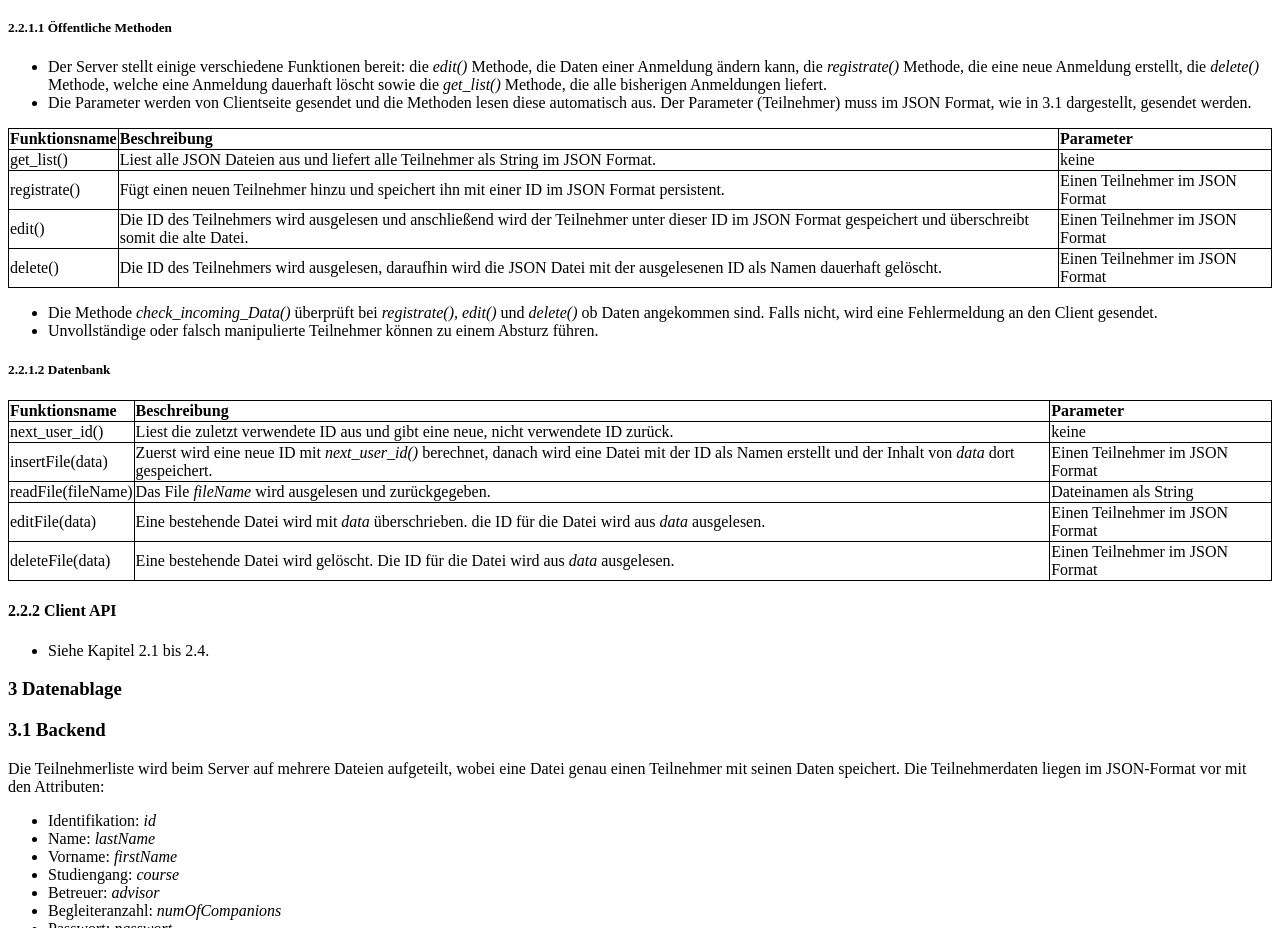
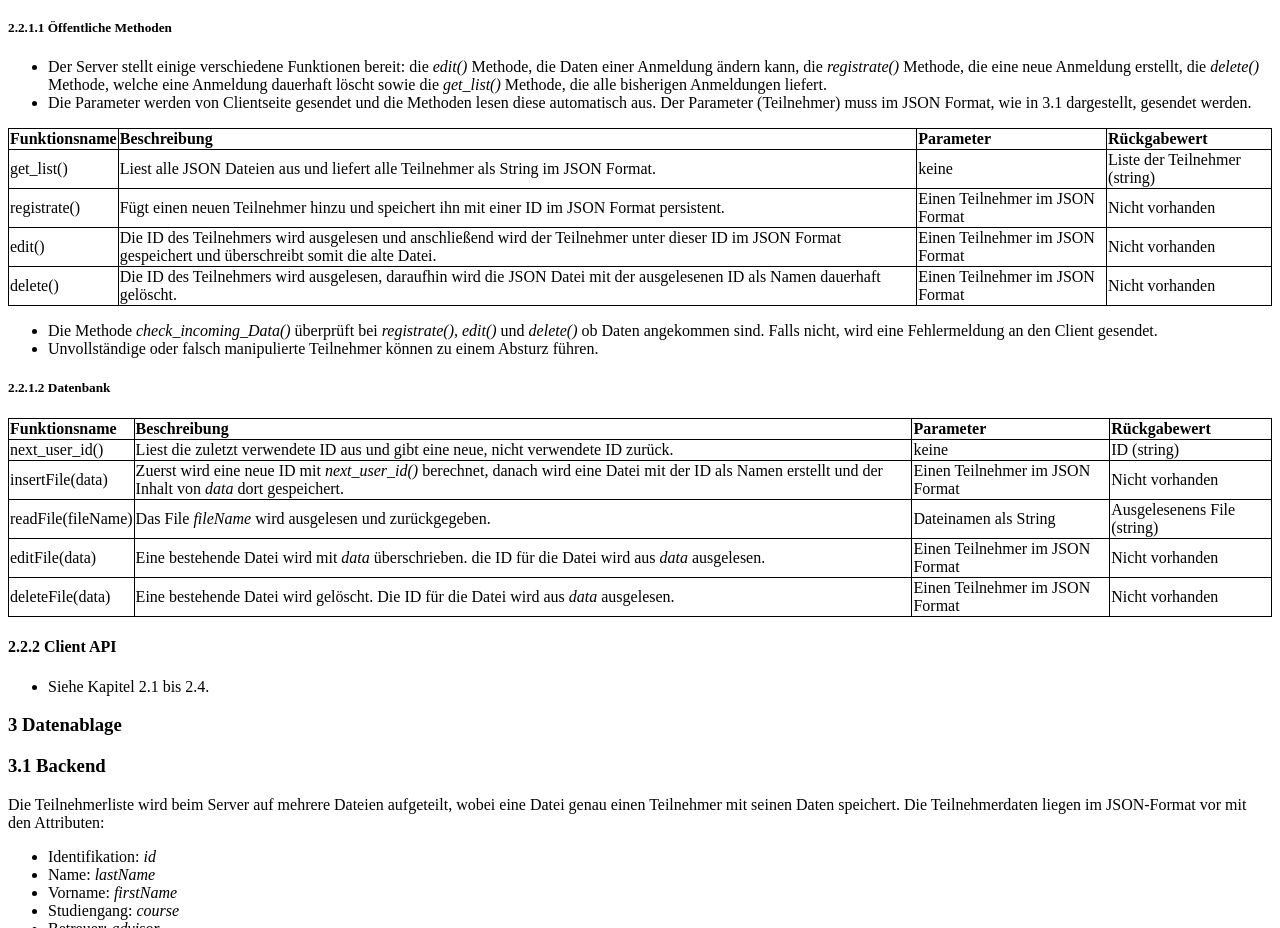
Before and after one commit to Dtebart/Web-Praktikum, a plain HTML site: page documentation/doc.html in a window 1280 px wide. Shown: the part 1525-2453 px from the top of the page. Drawn offline with Linux system fonts and the light colour scheme.

Commit message:
Rueckgabewert zur Server API hinzugefuegt.

```diff
--- a/documentation/doc.html
+++ b/documentation/doc.html
@@ -78,6 +78,7 @@
 <th align="left">Funktionsname</th>
 <th align="left">Beschreibung</th>
 <th align="left">Parameter</th>
+<th align="left">Rückgabewert</th>
 </tr>
 </thead>
 <tbody>
@@ -85,21 +86,25 @@
 <td align="left">get_list()</td>
 <td align="left">Liest alle JSON Dateien aus und liefert alle Teilnehmer als String im JSON Format.</td>
 <td align="left">keine</td>
+<td align="left">Liste der Teilnehmer (string)</td>
 </tr>
 <tr class="even">
 <td align="left">registrate()</td>
 <td align="left">Fügt einen neuen Teilnehmer hinzu und speichert ihn mit einer ID im JSON Format persistent.</td>
 <td align="left">Einen Teilnehmer im JSON Format</td>
+<td align="left">Nicht vorhanden</td>
 </tr>
 <tr class="odd">
 <td align="left">edit()</td>
 <td align="left">Die ID des Teilnehmers wird ausgelesen und anschließend wird der Teilnehmer unter dieser ID im JSON Format gespeichert und überschreibt somit die alte Datei.</td>
 <td align="left">Einen Teilnehmer im JSON Format</td>
+<td align="left">Nicht vorhanden</td>
 </tr>
 <tr class="even">
 <td align="left">delete()</td>
 <td align="left">Die ID des Teilnehmers wird ausgelesen, daraufhin wird die JSON Datei mit der ausgelesenen ID als Namen dauerhaft gelöscht.</td>
 <td align="left">Einen Teilnehmer im JSON Format</td>
+<td align="left">Nicht vorhanden</td>
 </tr>
 </tbody>
 </table>
@@ -114,6 +119,7 @@
 <th align="left">Funktionsname</th>
 <th align="left">Beschreibung</th>
 <th align="left">Parameter</th>
+<th align="left">Rückgabewert</th>
 </tr>
 </thead>
 <tbody>
@@ -121,26 +127,31 @@
 <td align="left">next_user_id()</td>
 <td align="left">Liest die zuletzt verwendete ID aus und gibt eine neue, nicht verwendete ID zurück.</td>
 <td align="left">keine</td>
+<td align="left">ID (string)</td>
 </tr>
 <tr class="even">
 <td align="left">insertFile(data)</td>
 <td align="left">Zuerst wird eine neue ID mit <em>next_user_id()</em> berechnet, danach wird eine Datei mit der ID als Namen erstellt und der Inhalt von <em>data</em> dort gespeichert.</td>
 <td align="left">Einen Teilnehmer im JSON Format</td>
+<td align="left">Nicht vorhanden</td>
 </tr>
 <tr class="odd">
 <td align="left">readFile(fileName)</td>
 <td align="left">Das File <em>fileName</em> wird ausgelesen und zurückgegeben.</td>
 <td align="left">Dateinamen als String</td>
+<td align="left">Ausgelesenens File (string)</td>
 </tr>
 <tr class="even">
 <td align="left">editFile(data)</td>
 <td align="left">Eine bestehende Datei wird mit <em>data</em> überschrieben. die ID für die Datei wird aus <em>data</em> ausgelesen.</td>
 <td align="left">Einen Teilnehmer im JSON Format</td>
+<td align="left">Nicht vorhanden</td>
 </tr>
 <tr class="odd">
 <td align="left">deleteFile(data)</td>
 <td align="left">Eine bestehende Datei wird gelöscht. Die ID für die Datei wird aus <em>data</em> ausgelesen.</td>
 <td align="left">Einen Teilnehmer im JSON Format</td>
+<td align="left">Nicht vorhanden</td>
 </tr>
 </tbody>
 </table>
```
Also changed, not shown: 1 other file.
